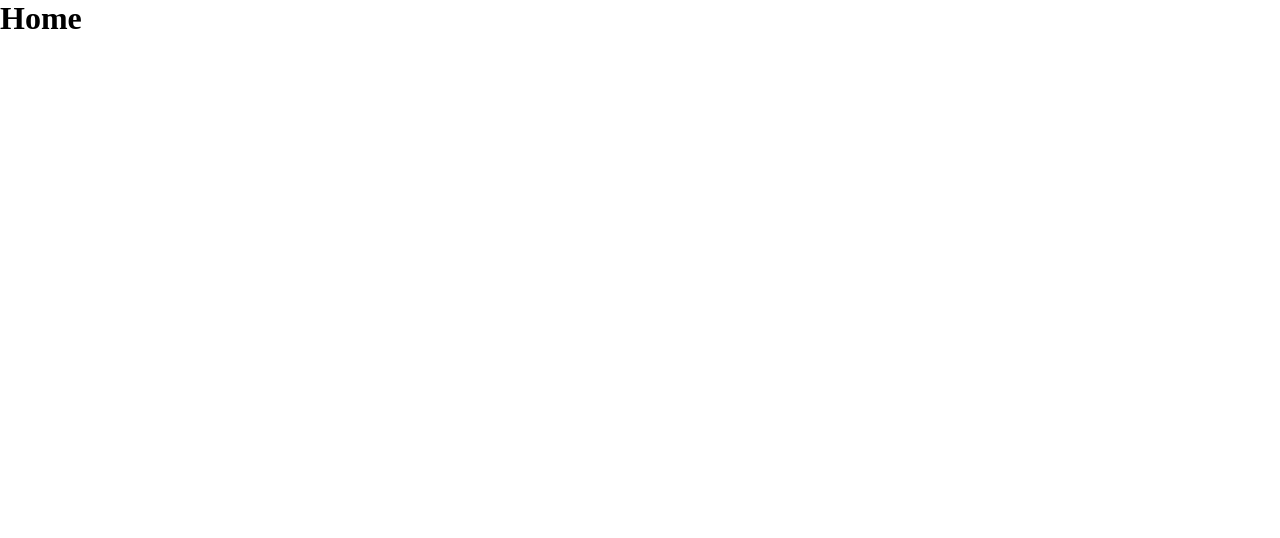
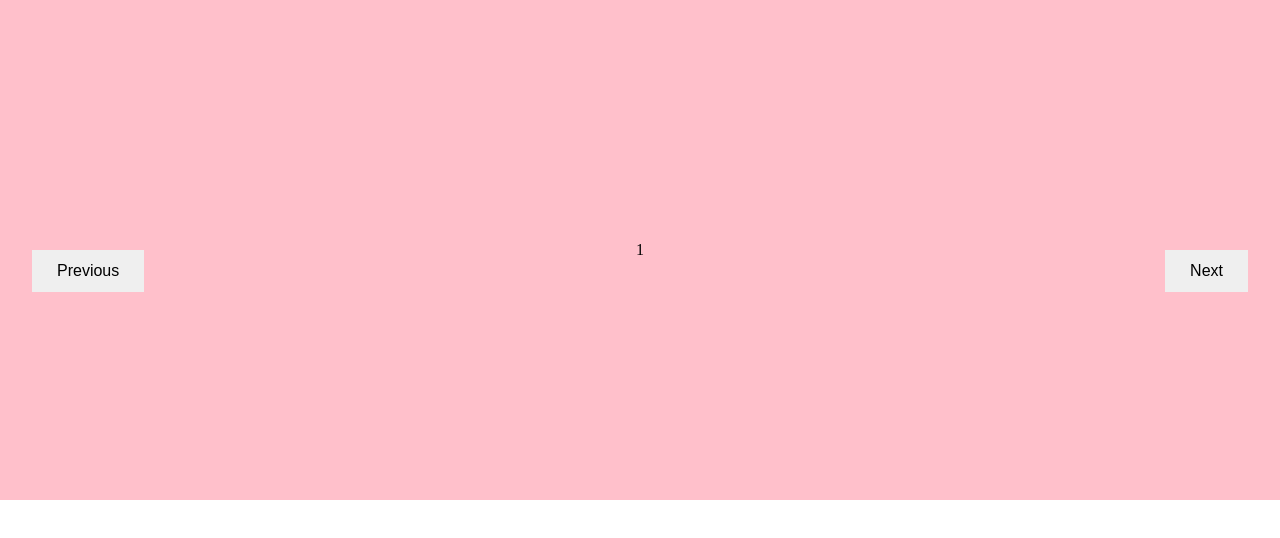
Before and after one commit to excitedcrayon/react-ecommerce, a React (Vite) app in the folder storefront/: page / in a window 1280 px wide. Shown: the top 538 px of the page. Built offline with nearby package versions, Linux system fonts and the light colour scheme.

Commit message:
started working on PageSlider component

```diff
--- /dev/null
+++ b/storefront/src/components/PageSlider.jsx
@@ -0,0 +1,61 @@
+import { useEffect, useRef, useState } from "react"
+
+export default function PageSlider(){
+
+    const [counter, setCounter] = useState(0);
+    const [slidersCount, setSlidersCount] = useState([]);
+    const sliderRef = useRef(null);
+    const previousButtonRef = useRef(null);
+    const nextButtonRef = useRef(null);
+
+    const sliders = () => {
+        setSlidersCount(sliderRef.current.childNodes);
+    }
+
+    const decrementCounter = () => {
+        const isFirstSlide = counter === 0;
+        const newCounter = isFirstSlide ? slidersCount.length  - 1 : counter - 1;
+        setCounter(newCounter);
+        animateSliders(newCounter);
+    }
+
+    const incrementCounter = () => {
+        const isLastSlide = counter === slidersCount.length - 1;
+        const newCounter = isLastSlide ? 0 : counter + 1;
+        setCounter(newCounter);
+        animateSliders(newCounter)
+    }
+
+    const animateSliders = (index) => {
+        for(let i = 0; i < slidersCount.length; i++){
+            slidersCount[i].style.transform = `translateX(-${index * 100}%)`;
+        }
+    }
+
+    const renderSliderLayout = () => {
+        for(let i = 0; i < slidersCount.length; i++){
+            slidersCount[i].style.left = `${i * 100}%`;
+        }
+    }
+
+    useEffect(() => {
+        sliders();
+        renderSliderLayout();
+    }, [counter, slidersCount]);
+
+    return(
+        <div className="page_slider_container">
+            <div className="page_slider_controls">
+                <button onClick={decrementCounter} ref={previousButtonRef}>Previous</button>
+                <button onClick={incrementCounter} ref={nextButtonRef}>Next</button>
+            </div>
+            <div ref={sliderRef} className="page_slider_wrapper">
+                <div className="page_slider">1</div>
+                <div className="page_slider">2</div>
+                <div className="page_slider">3</div>
+                <div className="page_slider">4</div>
+                <div className="page_slider">5</div>
+            </div>
+        </div>
+    )
+}
--- a/storefront/src/css/main.css
+++ b/storefront/src/css/main.css
@@ -4,3 +4,15 @@
     padding: 0;
     box-sizing: border-box;
 }
+:root{
+
+    --opacity-none: 0;
+    --opacity-dim: 0.5;
+    --opacity-full: 1;
+
+    --transition-fastest: 0.2s;
+    --transition-fast: 0.4s;
+    --transition-medium: 0.5s;
+    --transition-slow: 0.7s;
+    --transition-slowest: 1s;
+}
--- /dev/null
+++ b/storefront/src/css/pageSlider.css
@@ -0,0 +1,54 @@
+.page_slider_container{
+    position: relative;
+    opacity: var(--opacity-none);
+    animation: loadIn calc(var(--transition-slowest) * 3) ease 1 forwards;
+    .page_slider_controls {
+        position: absolute;
+        top: 50%;
+        left: 0;
+        right: 0;
+        width: 100%;
+        z-index: 10;
+        display: flex;
+        justify-content: space-between;
+        max-width: 95%;
+        margin-left: auto;
+        margin-right: auto;
+    }
+    .page_slider_wrapper{
+        width: 100%;
+        min-height: 400px;
+        height: 400px;
+        position: inherit;
+        overflow: hidden;
+        .page_slider{
+            position: absolute;
+            top: 0;
+            width: 100%;
+            height: 400px;
+            background: pink;
+            display: grid;
+            place-items: center;
+            transition: calc(var(--transition-slowest) * 2) ease;
+            @media (min-width: 1024px){
+                height: 500px;
+            }
+        }
+        @media (min-width: 1024px){
+            min-height: 500px;
+            height: 500px;
+        }
+        @media only screen and (max-width: 1000px) and (orientation: landscape){
+            min-height: unset !important;
+            height: 100vh !important;
+        }
+    }
+}
+@keyframes loadIn{
+    0%{
+        opacity: var(--opacity-none);
+    }
+    100%{
+        opacity: var(--opacity-full);
+    }
+}
--- /dev/null
+++ b/storefront/src/css/reset.css
@@ -0,0 +1,27 @@
+button{
+    cursor: pointer;
+    user-select: none;
+    outline: none;
+    border: 0;
+    font-size: 16px;
+    padding: 12px 25px;
+}
+a{
+    text-decoration: none;
+    color: inherit;
+}
+a:hover{
+    text-decoration: none;
+}
+
+a,button,strong,small,sup,blockquote,audio{
+    display: inline-block;
+}
+
+video,
+img{
+    cursor: pointer;
+    display: block;
+    width: 100%;
+    max-width: 100%;
+}
--- a/storefront/src/main.jsx
+++ b/storefront/src/main.jsx
@@ -1,7 +1,9 @@
 import React from 'react'
 import ReactDOM from 'react-dom/client'
 import App from './App.jsx'
+import './css/reset.css';
 import './css/main.css';
+import './css/pageSlider.css';
 
 ReactDOM.createRoot(document.getElementById('root')).render(
   <React.StrictMode>
--- a/storefront/src/pages/Home.jsx
+++ b/storefront/src/pages/Home.jsx
@@ -1,4 +1,10 @@
+import PageSlider from "../components/PageSlider";
 
 export default function Home(){
-    return <h1>Home</h1>
+
+    return(
+        <>
+            <PageSlider />
+        </>
+    )
 }
```
